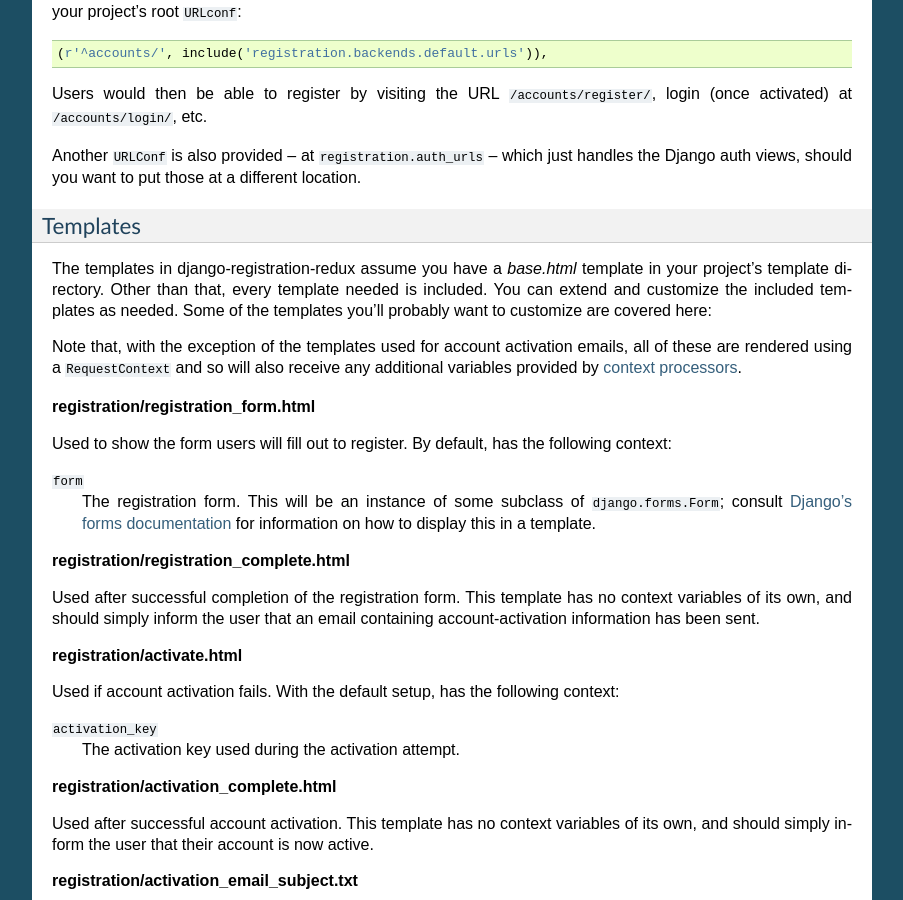
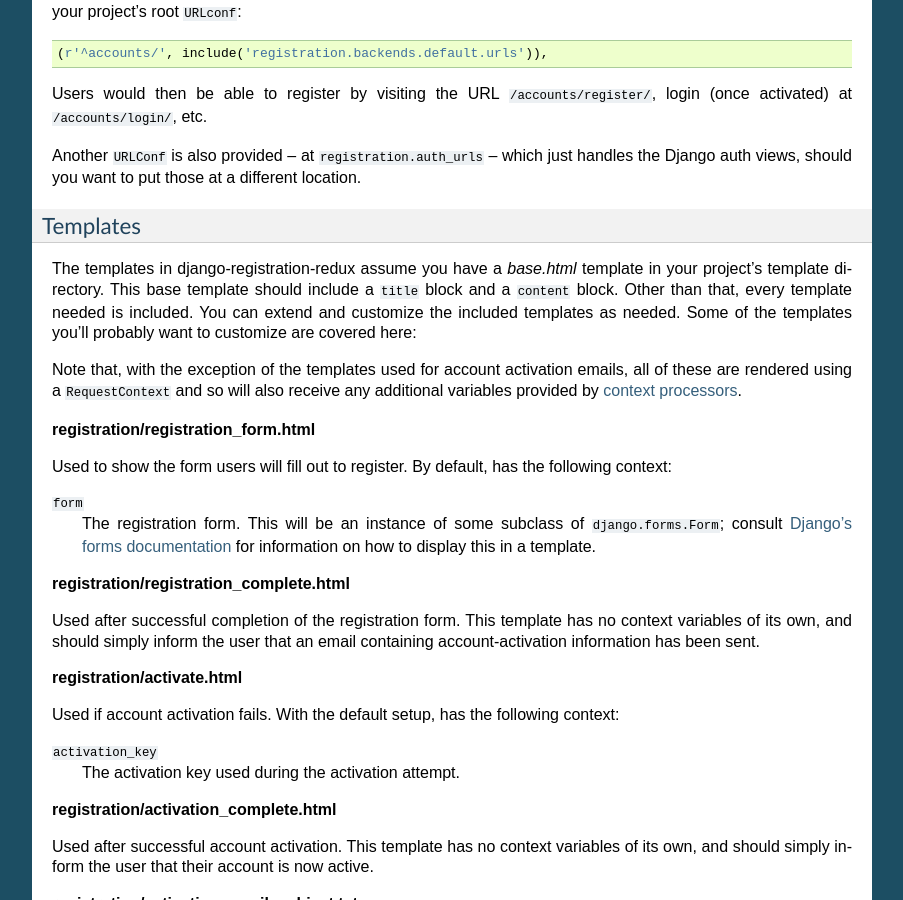
Before and after one commit to marktucker-django/Django-Registration, a Sphinx documentation site: the page built from docs/quickstart.rst, in a window 1280 px wide and 900 px high, scrolled down 2679 px. Shown: the whole window, without its empty margins (198-1101 px from the left). Built offline with Sphinx 7.4.7, drawn with Linux system fonts in a browser that asks for light colours.

Commit message:
mention blocks needed in base template
This may be obvious to some, but it would help to identify what blocks are needed in the base.html template.

```diff
--- a/docs/quickstart.rst
+++ b/docs/quickstart.rst
@@ -199,8 +199,8 @@ Templates
 ~~~~~~~~~
 
 The templates in |project| assume you have a `base.html` template in your
-project's template directory. Other than that, every template needed is
-included. You can extend and customize the included templates as needed. Some
+project's template directory. This base template should include a ``title`` block and a ``content`` block. Other than that, every template needed is
+included.  You can extend and customize the included templates as needed. Some
 of the templates you'll probably want to customize are covered here:
 
 Note that, with the exception of the templates used for account activation
```
